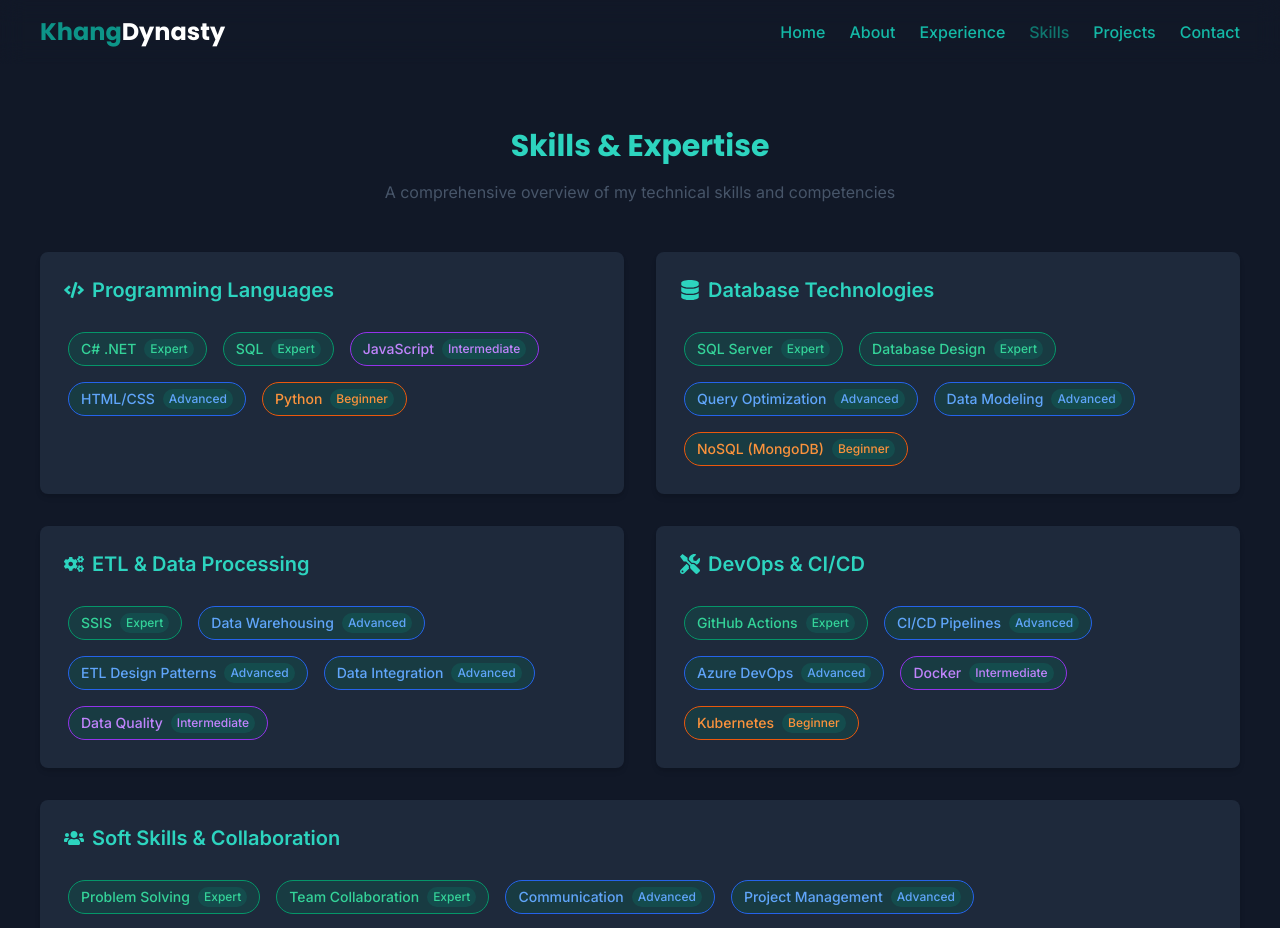
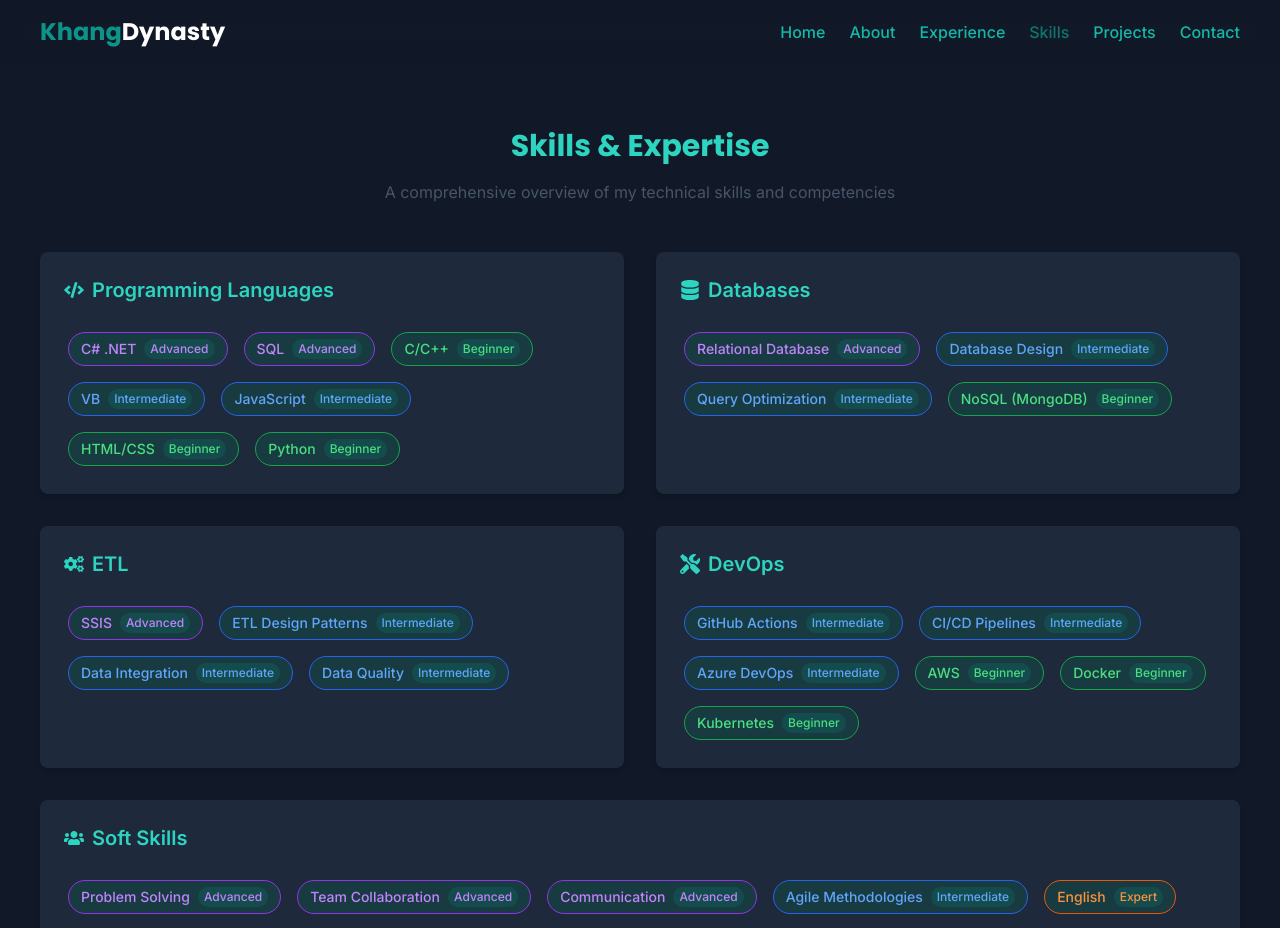
Before and after one commit to KingArceus/KingPortfolio, a React (Vite) app: page /skills in a window 1280 px wide. Shown: the top 928 px of the page. Built offline with nearby package versions, Linux system fonts and the light colour scheme.

Commit message:
Refactor and Update Experience and Skill

```diff
--- a/config.ts
+++ b/config.ts
@@ -48,33 +48,101 @@ export const aboutConfig = {
 
 export const experienceConfig = {
   title: 'Work Experience',
-  items: [
+  experiences: [
     {
-      company: 'Company Name',
-      position: 'Position',
-      period: '2020 - Present',
-      description: 'Description of your role and achievements.',
+      year: '2024 - Present',
+      title: 'Software Developer (Middle)',
+      company: 'RikkeiSoft, Hanoi, Vietnam',
+      description: 'Developing business solutions using C# .NET and SQL Server for big UK financial customers. Leading ETL development with SSIS and implementing CI/CD pipelines with GitHub Actions. Joined in on-call support to ensured business continuity.'
     },
-    // Add more experience items as needed
+    {
+      year: '2023 - 2024',
+      title: 'Software Developer (Junior)',
+      company: 'FPT Software, Hoa Lac Hi-Tech Park, Hanoi, Vietnam',
+      description: 'Led migration and development of a multi-app winform system using C#, .NET Framework, and VB. Participated in environments configuration and databases management including Orable and SQL Server, performed code reviews, and stakeholder collaboration.'
+    },
+    {
+      year: '2023',
+      title: 'Software Developer (Fresher)',
+      company: 'FPT Software, Hoa Lac Hi-Tech Park, Hanoi, Vietnam',
+      description: 'Aquired knowledge and experience in automating CI/CD pipelines with Docker and Kubernetes, building serverless AWS architectures, while concurrently working on a project to optimizing cross-platform C/C++ systems for performance and reliability.'
+    },
+    {
+      year: '2022 - 2023',
+      title: 'Associate Researcher',
+      company: 'Hanoi University of Science and Technology',
+      description: 'Gained hands-on experience with Software Development using C/C++, Python and Matlab for simulation of electric batteries in associated industrial collaborations as well as graduated projects.'
+    }
   ],
+  achievements: [
+    {
+      year: '2025',
+      title: 'Project of the year',
+      description: 'Contributed in the successful go-live of the Price Management System, delivering a high-impact solution that met business goals on time and with excellency.'
+    },
+    {
+      year: '2024',
+      title: 'Project MVP',
+      description: 'Recognized for exceptional contributions, providing key support to both development and testing teams beside of outstanding performance.'
+    }
+  ]
 };
 
 export const skillsConfig = {
   title: 'Skills & Expertise',
-  categories: [
+  skills: [
     {
-      title: 'Frontend',
-      skills: ['React', 'TypeScript', 'HTML', 'CSS', 'JavaScript'],
+      name: 'Programming Languages',
+      skills: [
+        { name: 'C# .NET', level: 3 },
+        { name: 'SQL', level: 3 },
+        { name: 'C/C++', level: 1 },
+        { name: 'VB', level: 2 },
+        { name: 'JavaScript', level: 2 },
+        { name: 'HTML/CSS', level: 1 },
+        { name: 'Python', level: 1 }
+      ]
     },
     {
-      title: 'Backend',
-      skills: ['Node.js', 'Python', 'SQL', 'RESTful APIs'],
+      name: 'Databases',
+      skills: [
+        { name: 'Relational Database', level: 3 },
+        { name: 'Database Design', level: 2 },
+        { name: 'Query Optimization', level: 2 },
+        { name: 'NoSQL (MongoDB)', level: 1 }
+      ]
     },
     {
-      title: 'Tools & Technologies',
-      skills: ['Git', 'Docker', 'AWS', 'CI/CD'],
+      name: 'ETL',
+      skills: [
+        { name: 'SSIS', level: 3 },
+        { name: 'ETL Design Patterns', level: 2 },
+        { name: 'Data Integration', level: 2 },
+        { name: 'Data Quality', level: 2 }
+      ]
     },
-  ],
+    {
+      name: 'DevOps',
+      skills: [
+        { name: 'GitHub Actions', level: 2 },
+        { name: 'CI/CD Pipelines', level: 2 },
+        { name: 'Azure DevOps', level: 2 },
+        { name: 'AWS', level: 1 },
+        { name: 'Docker', level: 1 },
+        { name: 'Kubernetes', level: 1 }
+      ]
+    },
+    {
+      name: 'Soft Skills',
+      skills: [
+        { name: 'Problem Solving', level: 3 },
+        { name: 'Team Collaboration', level: 3 },
+        { name: 'Communication', level: 3 },
+        { name: 'Agile Methodologies', level: 2 },
+        { name: 'English', level: 4 }
+      ]
+    }
+  ]
 };
 
 export const projectsConfig = {
--- a/src/components/SkillBar.tsx
+++ b/src/components/SkillBar.tsx
@@ -6,18 +6,20 @@ interface SkillBarProps {
 }
 
 function SkillBar({ name, level }: SkillBarProps) {
-  const getProficiencyLabel = (level: number): string => {
-    if (level >= 90) return 'Expert';
-    if (level >= 80) return 'Advanced';
-    if (level >= 70) return 'Intermediate';
-    return 'Beginner';
+  const getProficiencyLevel = (level: number): string => {
+    if (level === 4) return 'Expert';
+    if (level === 3) return 'Advanced';
+    if (level === 2) return 'Intermediate';
+    if (level === 1) return 'Beginner';
+    return 'Fundamental';
   };
 
   const getProficiencyColor = (level: number): string => {
-    if (level >= 90) return 'border-emerald-600 text-emerald-400';
-    if (level >= 80) return 'border-blue-600 text-blue-400';
-    if (level >= 70) return 'border-purple-600 text-purple-400';
-    return 'border-orange-600 text-orange-400';
+    if (level === 4) return 'border-orange-600 text-orange-400';
+    if (level === 3) return 'border-purple-600 text-purple-400';
+    if (level === 2) return 'border-blue-600 text-blue-400';
+    if (level === 1) return 'border-green-600 text-green-400';
+    return 'border-white-600 text-white-400';
   };
 
   return (
@@ -30,7 +32,7 @@ function SkillBar({ name, level }: SkillBarProps) {
     >
       <span>{name}</span>
       <span className="ml-2 px-1.5 py-0.5 text-xs rounded-full bg-primary-800/50">
-        {getProficiencyLabel(level)}
+        {getProficiencyLevel(level)}
       </span>
     </motion.div>
   );
--- a/src/index.css
+++ b/src/index.css
@@ -41,7 +41,7 @@ body {
   }
 
   .timeline-item {
-    @apply relative pl-8 pb-8 border-l-2 border-primary-300 last:border-l-0 last:pb-0;
+    @apply relative pl-8 pb-8 border-l-2 border-primary-300 last:pb-0 last:border-gray-900 ;
   }
 
   .timeline-dot {
--- a/src/pages/Skills.tsx
+++ b/src/pages/Skills.tsx
@@ -2,70 +2,48 @@ import { motion } from 'framer-motion';
 import { FaCode, FaDatabase, FaCogs, FaTools, FaUsers } from 'react-icons/fa';
 import SectionTitle from '../components/SectionTitle';
 import SkillBar from '../components/SkillBar';
-import { SkillType } from '../types';
+import { skillsConfig } from '../../config';
+function Skills() {
+  const skills = skillsConfig.skills;
 
-function Skills() {
-  const programmingSkills: SkillType[] = [
-    { name: 'C# .NET', level: 95 },
-    { name: 'SQL', level: 90 },
-    { name: 'JavaScript', level: 75 },
-    { name: 'HTML/CSS', level: 80 },
-    { name: 'Python', level: 65 }
-  ];
-
-  const databaseSkills: SkillType[] = [
-    { name: 'SQL Server', level: 95 },
-    { name: 'Database Design', level: 90 },
-    { name: 'Query Optimization', level: 85 },
-    { name: 'Data Modeling', level: 80 },
-    { name: 'NoSQL (MongoDB)', level: 60 }
-  ];
-
-  const etlSkills: SkillType[] = [
-    { name: 'SSIS', level: 90 },
-    { name: 'Data Warehousing', level: 85 },
-    { name: 'ETL Design Patterns', level: 80 },
-    { name: 'Data Integration', level: 85 },
-    { name: 'Data Quality', level: 75 }
-  ];
-
-  const devOpsSkills: SkillType[] = [
-    { name: 'GitHub Actions', level: 90 },
-    { name: 'CI/CD Pipelines', level: 85 },
-    { name: 'Azure DevOps', level: 80 },
-    { name: 'Docker', level: 70 },
-    { name: 'Kubernetes', level: 60 }
-  ];
-
-  const softSkills: SkillType[] = [
-    { name: 'Problem Solving', level: 95 },
-    { name: 'Team Collaboration', level: 90 },
-    { name: 'Communication', level: 85 },
-    { name: 'Project Management', level: 80 },
-    { name: 'Agile Methodologies', level: 85 }
-  ];
+  const getIcon = (skill: string) => {
+    switch (skill) {
+      case 'Programming Languages':
+        return <FaCode className="mr-2" />;
+      case 'Databases':
+        return <FaDatabase className="mr-2" />;
+      case 'ETL':
+        return <FaCogs className="mr-2" />;
+      case 'DevOps':
+        return <FaTools className="mr-2" />;
+      case 'Soft Skills':
+        return <FaUsers className="mr-2" />;
+    }
+  };
 
   return (
     <div className="min-h-screen bg-gray-900">
       <div className="container mx-auto pt-32 pb-20 px-10">
         <SectionTitle
-          title="Skills & Expertise"
+          title={skillsConfig.title}
           subtitle="A comprehensive overview of my technical skills and competencies"
         />
 
         <div className="grid md:grid-cols-2 gap-8">
+          {skills.map((skill, index) => (
             <motion.div
-            className="card"
+              className="card last:col-span-2"
+              key={index}
               initial={{ opacity: 0, y: 20 }}
               whileInView={{ opacity: 1, y: 0 }}
               viewport={{ once: true }}
               transition={{ duration: 0.5 }}
             >
               <h3 className="text-xl font-semibold mb-6 flex items-center text-primary-400">
-              <FaCode className="mr-2" /> Programming Languages
+                {getIcon(skill.name)} {skill.name}
               </h3>
               <div className="flex flex-wrap gap-2">
-              {programmingSkills.map((skill, index) => (
+                {skill.skills.map((skill, index) => (
                   <SkillBar
                     key={index}
                     name={skill.name}
@@ -74,90 +52,7 @@ function Skills() {
                 ))}
               </div>
             </motion.div>
-
-          <motion.div
-            className="card"
-            initial={{ opacity: 0, y: 20 }}
-            whileInView={{ opacity: 1, y: 0 }}
-            viewport={{ once: true }}
-            transition={{ duration: 0.5, delay: 0.2 }}
-          >
-            <h3 className="text-xl font-semibold mb-6 flex items-center text-primary-400">
-              <FaDatabase className="mr-2" /> Database Technologies
-            </h3>
-            <div className="flex flex-wrap gap-2">
-              {databaseSkills.map((skill, index) => (
-                <SkillBar
-                  key={index}
-                  name={skill.name}
-                  level={skill.level}
-                />
           ))}
-            </div>
-          </motion.div>
-
-          <motion.div
-            className="card"
-            initial={{ opacity: 0, y: 20 }}
-            whileInView={{ opacity: 1, y: 0 }}
-            viewport={{ once: true }}
-            transition={{ duration: 0.5, delay: 0.3 }}
-          >
-            <h3 className="text-xl font-semibold mb-6 flex items-center text-primary-400">
-              <FaCogs className="mr-2" /> ETL & Data Processing
-            </h3>
-            <div className="flex flex-wrap gap-2">
-              {etlSkills.map((skill, index) => (
-                <SkillBar
-                  key={index}
-                  name={skill.name}
-                  level={skill.level}
-                />
-              ))}
-            </div>
-          </motion.div>
-
-          <motion.div
-            className="card"
-            initial={{ opacity: 0, y: 20 }}
-            whileInView={{ opacity: 1, y: 0 }}
-            viewport={{ once: true }}
-            transition={{ duration: 0.5, delay: 0.4 }}
-          >
-            <h3 className="text-xl font-semibold mb-6 flex items-center text-primary-400">
-              <FaTools className="mr-2" /> DevOps & CI/CD
-            </h3>
-            <div className="flex flex-wrap gap-2">
-              {devOpsSkills.map((skill, index) => (
-                <SkillBar
-                  key={index}
-                  name={skill.name}
-                  level={skill.level}
-                />
-              ))}
-            </div>
-          </motion.div>
-
-          <motion.div
-            className="card md:col-span-2"
-            initial={{ opacity: 0, y: 20 }}
-            whileInView={{ opacity: 1, y: 0 }}
-            viewport={{ once: true }}
-            transition={{ duration: 0.5, delay: 0.5 }}
-          >
-            <h3 className="text-xl font-semibold mb-6 flex items-center text-primary-400">
-              <FaUsers className="mr-2" /> Soft Skills & Collaboration
-            </h3>
-            <div className="flex flex-wrap gap-2">
-              {softSkills.map((skill, index) => (
-                <SkillBar
-                  key={index}
-                  name={skill.name}
-                  level={skill.level}
-                />
-              ))}
-            </div>
-          </motion.div>
         </div>
       </div>
     </div>
```
Also changed, not shown: src/pages/Experience.tsx (+10 -40 lines), src/types/index.ts (+7 -1 lines), 1 other file (tests, documents, lock files or other folders). Lines whose indentation alone changed are shown as unchanged.
